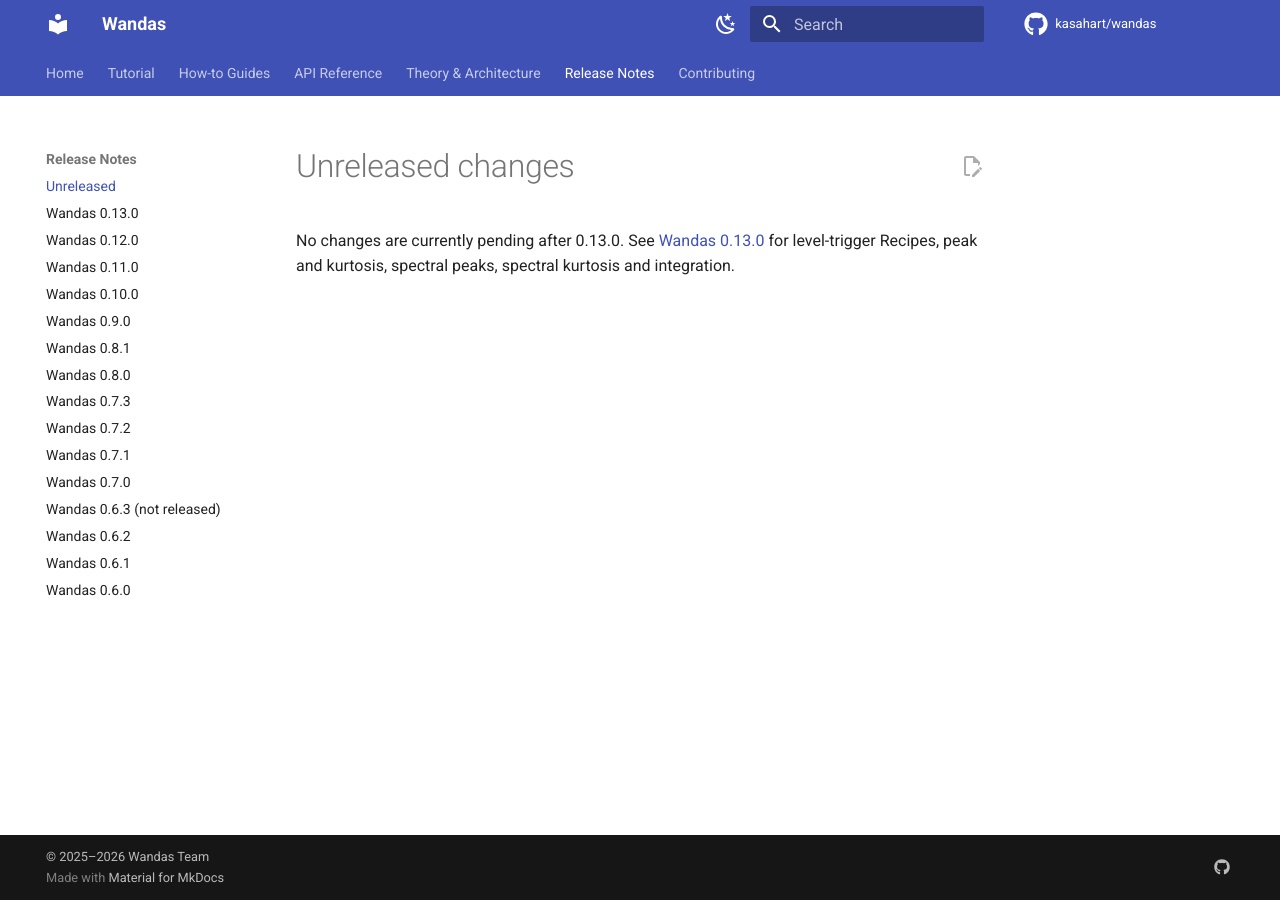
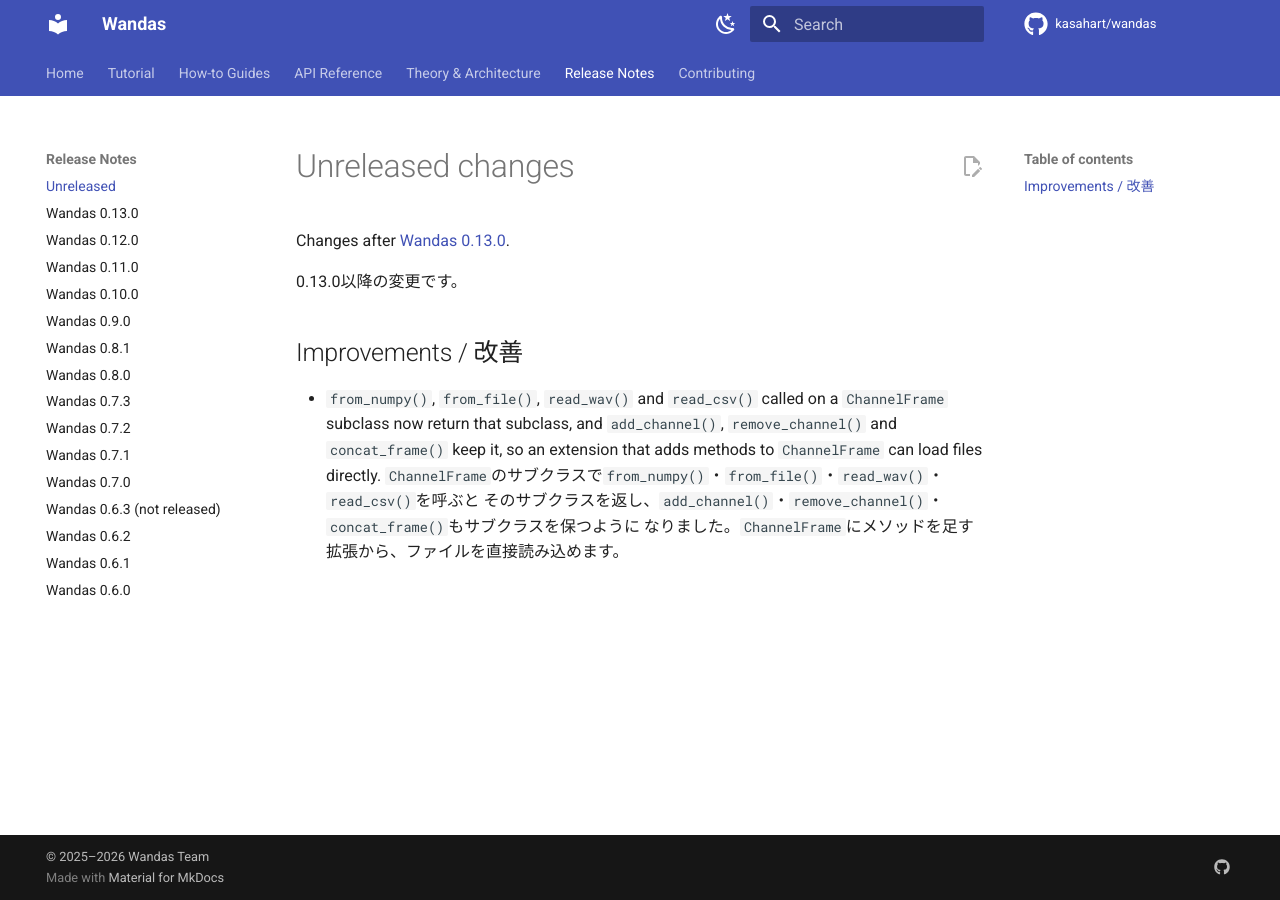
Before and after one commit to kasahart/wandas, an MkDocs documentation site: the page built from docs/src/release-notes/unreleased.md, in a window 1280 px wide. Built offline with MkDocs 1.6.1 and Material for MkDocs 9.7.7, drawn with Linux system fonts in a browser that asks for light colours; comment, search, counter and statistics services are not loaded.

Commit message:
feat(frames): keep ChannelFrame subclasses through loaders and channel updates (#642)
from_numpy, from_file, read_wav and read_csv construct the calling class,
and add_channel, remove_channel and concat_frame keep the Frame class, so an
extension that subclasses ChannelFrame can load files directly.

Co-Authored-By: Claude Opus 5.5 <noreply@anthropic.com>
Claude-Session: https://claude.ai/code/session_01VjJX8Vw5pHwzrrqHRZUTcs

```diff
--- a/docs/src/release-notes/unreleased.md
+++ b/docs/src/release-notes/unreleased.md
@@ -1,5 +1,15 @@
 # Unreleased changes
 
-No changes are currently pending after 0.13.0. See [Wandas 0.13.0](v0.13.0.md)
-for level-trigger Recipes, peak and kurtosis, spectral peaks, spectral kurtosis
-and integration.
+Changes after [Wandas 0.13.0](v0.13.0.md).
+
+0.13.0以降の変更です。
+
+## Improvements / 改善
+
+- `from_numpy()`, `from_file()`, `read_wav()` and `read_csv()` called on a
+  `ChannelFrame` subclass now return that subclass, and `add_channel()`,
+  `remove_channel()` and `concat_frame()` keep it, so an extension that adds
+  methods to `ChannelFrame` can load files directly.
+  `ChannelFrame`のサブクラスで`from_numpy()`・`from_file()`・`read_wav()`・`read_csv()`を呼ぶと
+  そのサブクラスを返し、`add_channel()`・`remove_channel()`・`concat_frame()`もサブクラスを保つように
+  なりました。`ChannelFrame`にメソッドを足す拡張から、ファイルを直接読み込めます。
```
Also changed, not shown: docs/src/how-to/custom-processing.md (+6 -2 lines), 5 other files.
